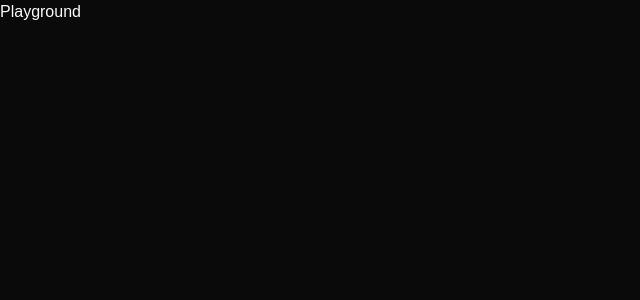
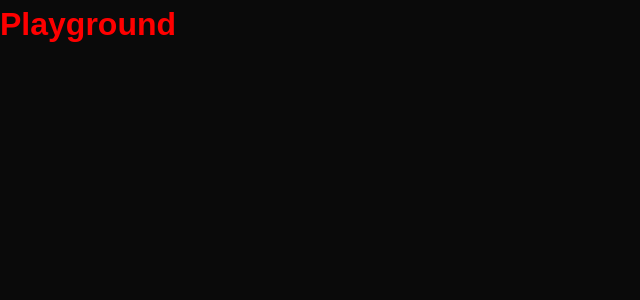
Before and after one commit to HIMANSHU6001/project-huckleberry, a Next.js app: page /playground in a window 1280 px wide. Shown: the top 300 px of the page, without its empty margins (0-640 px from the left). Built offline with nearby package versions, Linux system fonts and the light colour scheme.

Commit message:
chore: install styled components

```diff
--- a/app/layout.tsx
+++ b/app/layout.tsx
@@ -3,6 +3,7 @@ import "./globals.css";
 import { geistMono, geistSans } from "./fonts";
 import { ThemeProvider } from "@/components/theme-provider";
 import { Toaster } from "@/components/ui/sonner";
+import HOC from "@/components/shared/hoc/HOC";
 
 export const metadata: Metadata = {
     title: "Create Next App",
@@ -20,14 +21,7 @@ export default function RootLayout({
                 className={`${geistSans.variable} ${geistMono.variable} antialiased`}
             >
                 <Toaster position="top-right" />
-                <ThemeProvider
-                    attribute="class"
-                    defaultTheme="dark"
-                    enableSystem
-                    disableTransitionOnChange
-                >
-                    {children}
-                </ThemeProvider>
+                <HOC>{children}</HOC>
             </body>
         </html>
     );
--- a/app/playground/page.tsx
+++ b/app/playground/page.tsx
@@ -1,8 +1,13 @@
 "use client";
 import React from "react";
+import { Heading } from "./styles";
 
 const page = () => {
-  return <div>Playground</div>;
+    return (
+        <div>
+            <Heading>Playground</Heading>
+        </div>
+    );
 };
 
 export default page;
--- /dev/null
+++ b/app/playground/styles.tsx
@@ -0,0 +1,8 @@
+import styled from "styled-components";
+
+export const Heading = styled.h1`
+    font-size: 2rem;
+    font-weight: 600;
+    margin-bottom: 1rem;
+    color: red;
+`;
--- /dev/null
+++ b/components/shared/hoc/HOC.tsx
@@ -0,0 +1,24 @@
+import { ThemeProvider } from "next-themes";
+import React from "react";
+import StyledComponentsRegistry from "@/lib/registry";
+
+export default function HOC({
+    children,
+}: Readonly<{
+    children: React.ReactNode;
+}>) {
+    return (
+        <>
+            <StyledComponentsRegistry>
+                <ThemeProvider
+                    attribute="class"
+                    defaultTheme="dark"
+                    enableSystem
+                    disableTransitionOnChange
+                >
+                    {children}
+                </ThemeProvider>
+            </StyledComponentsRegistry>
+        </>
+    );
+}
--- /dev/null
+++ b/lib/registry.tsx
@@ -0,0 +1,27 @@
+"use client";
+
+import React, { useState } from "react";
+import { useServerInsertedHTML } from "next/navigation";
+import { ServerStyleSheet, StyleSheetManager } from "styled-components";
+
+export default function StyledComponentsRegistry({
+    children,
+}: {
+    children: React.ReactNode;
+}) {
+    const [styledComponentsStyleSheet] = useState(() => new ServerStyleSheet());
+
+    useServerInsertedHTML(() => {
+        const styles = styledComponentsStyleSheet.getStyleElement();
+        styledComponentsStyleSheet.instance.clearTag();
+        return <>{styles}</>;
+    });
+
+    if (typeof window !== "undefined") return <>{children}</>;
+
+    return (
+        <StyleSheetManager sheet={styledComponentsStyleSheet.instance}>
+            {children}
+        </StyleSheetManager>
+    );
+}
--- a/next.config.ts
+++ b/next.config.ts
@@ -11,6 +11,9 @@ const nextConfig: NextConfig = {
             },
         ],
     },
+    compiler: {
+        styledComponents: true,
+    },
 };
 
 export default nextConfig;
--- a/package.json
+++ b/package.json
@@ -30,6 +30,7 @@
     "react-dom": "^19.0.0",
     "react-hook-form": "^7.54.2",
     "sonner": "^1.7.2",
+    "styled-components": "^6.1.14",
     "tailwind-merge": "^2.6.0",
     "tailwindcss-animate": "^1.0.7",
     "zod": "^3.24.1"
```
